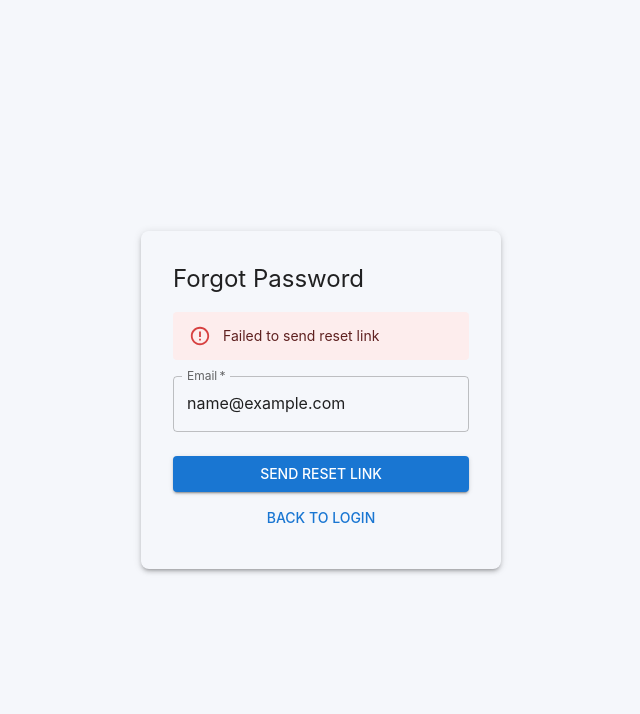
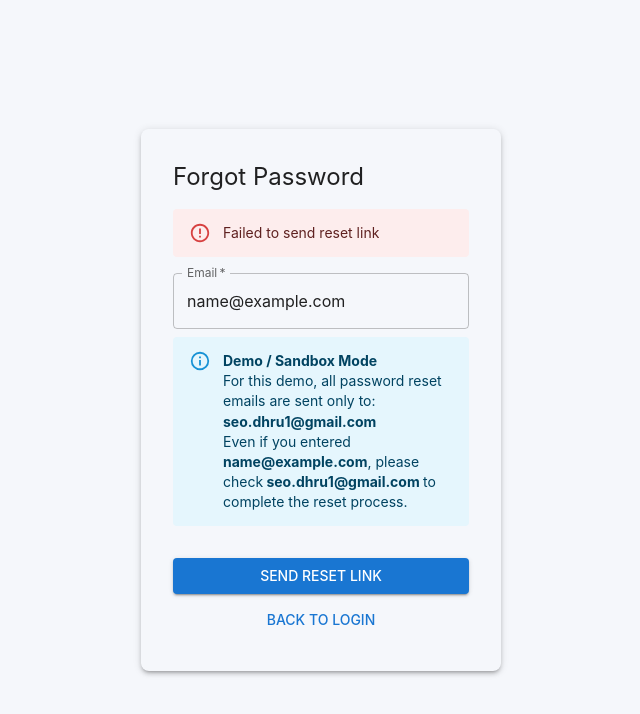
Before and after one commit to techpanditz/Hospital-SaaS-Hackathon, a React (Vite) app in the folder frontend/: page /forgot-password in a window 1280 px wide. Both pictures are taken after typing "name@example.com" into the empty fields and a click on the button "SEND RESET LINK". Shown: the top 714 px of the page, without its empty margins (319-959 px from the left). Built offline with nearby package versions, Linux system fonts and the light colour scheme; no server answers.

Commit message:
Note for email sandbox

```diff
--- a/frontend/src/pages/auth/ForgotPassword.jsx
+++ b/frontend/src/pages/auth/ForgotPassword.jsx
@@ -47,6 +47,19 @@ export default function ForgotPassword() {
             required
           />
 
+          {email && (
+          <Alert severity="info" sx={{ mb: 2 }}>
+            <strong>Demo / Sandbox Mode</strong>
+            <br />
+            For this demo, all password reset emails are sent only to:
+            <br />
+            <strong>seo.dhru1@gmail.com</strong>
+            <br />
+            Even if you entered <strong>{email}</strong>, please check
+            <strong> seo.dhru1@gmail.com </strong> to complete the reset process.
+          </Alert>
+        )}
+
           <Button
             type="submit"
             fullWidth
```
